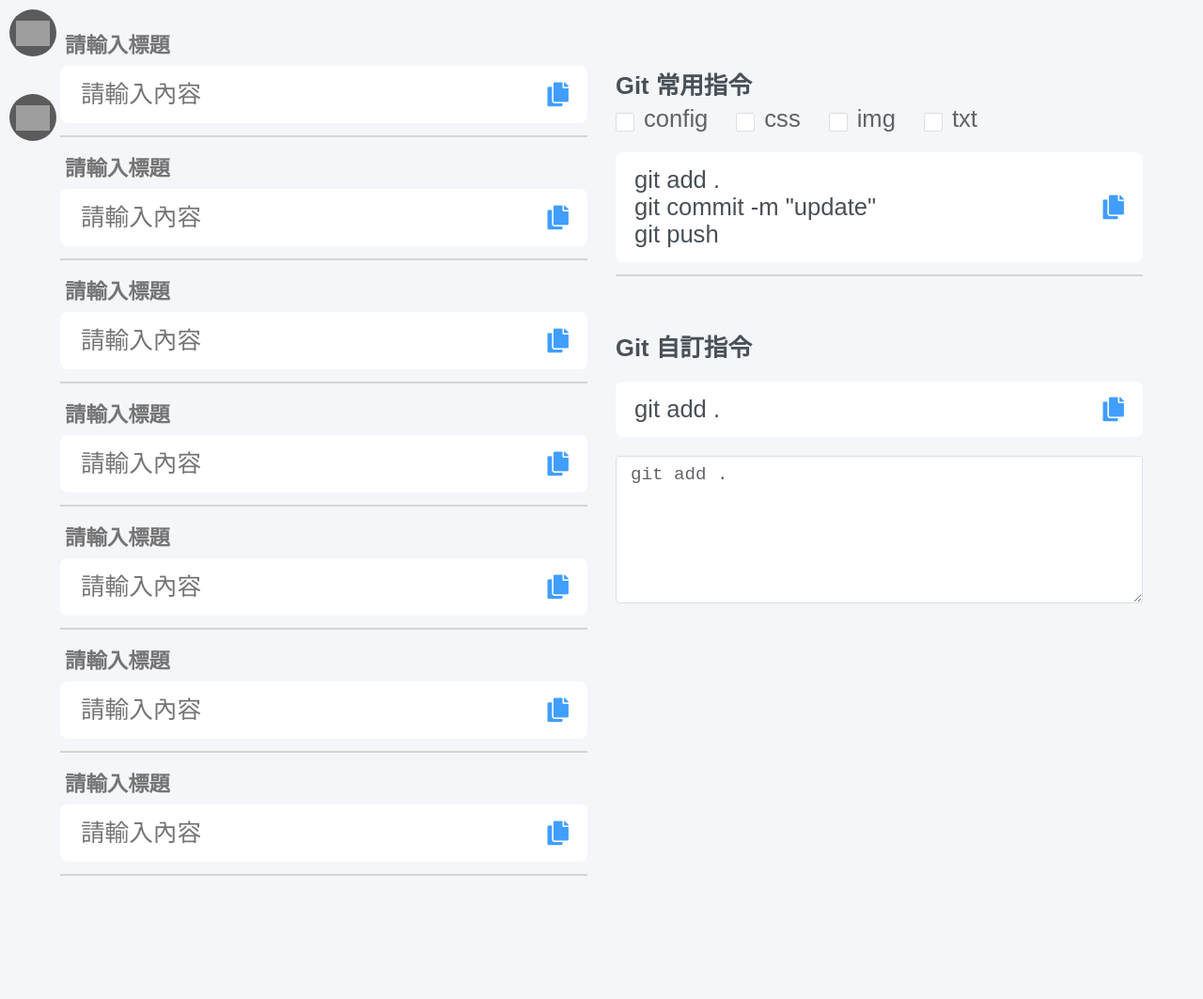
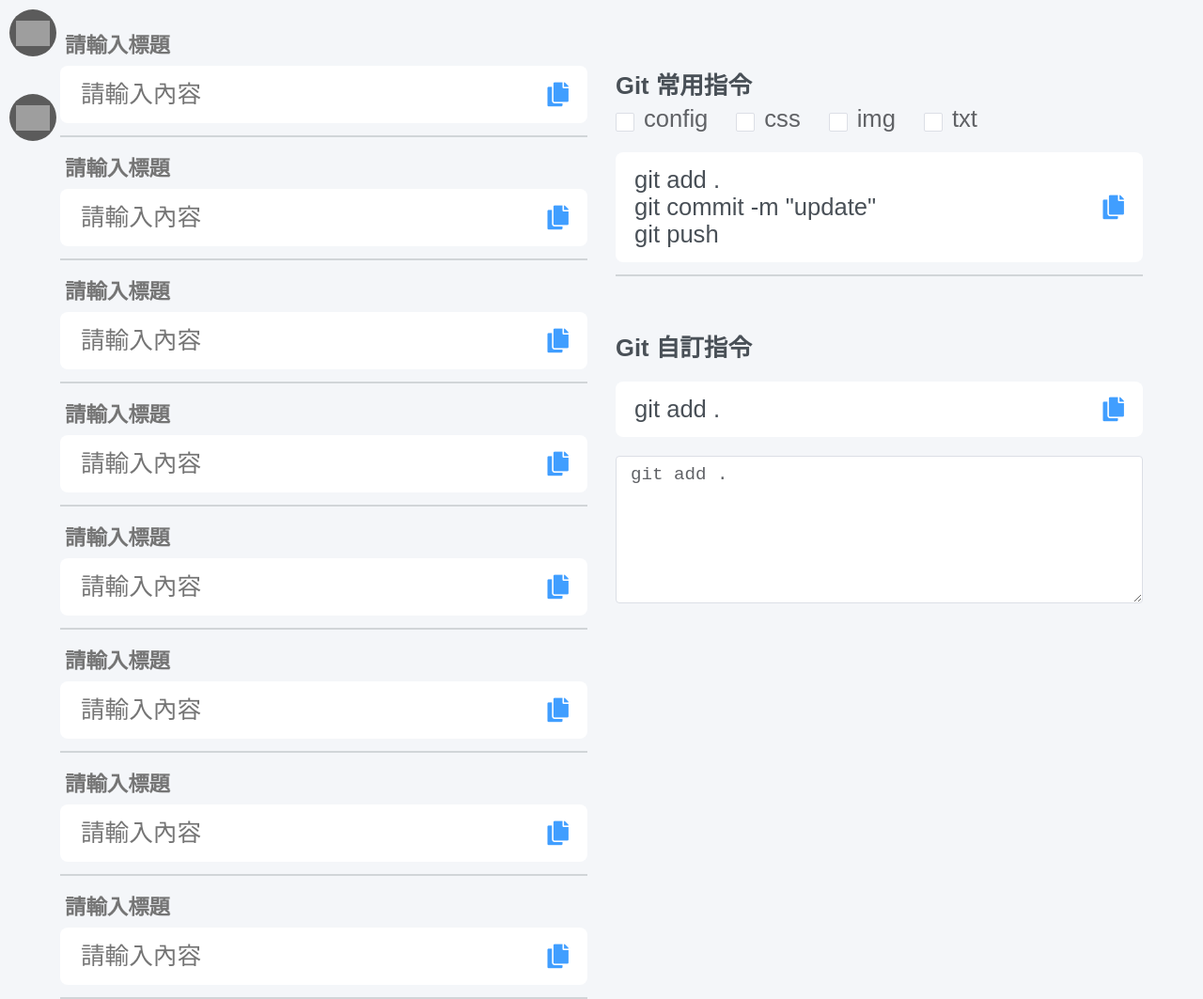
Before and after one commit to hero212110/command-copy, a plain HTML site: page index.html in a window 1280 px wide. Shown: the whole page at 94% size. Before the commit the page ends 932 px from the top, so only its background shows below. Drawn offline with nearby package versions, Linux system fonts and the light colour scheme; grey boxes are pictures that could not be loaded.

Commit message:
update commonList length to 8

```diff
--- a/index.html
+++ b/index.html
@@ -128,6 +128,7 @@
             { title: "", text: "" },
             { title: "", text: "" },
             { title: "", text: "" },
+            { title: "", text: "" },
           ],
           checkedList: [],
           typeList: ["config", "css", "img", "txt"],
```
